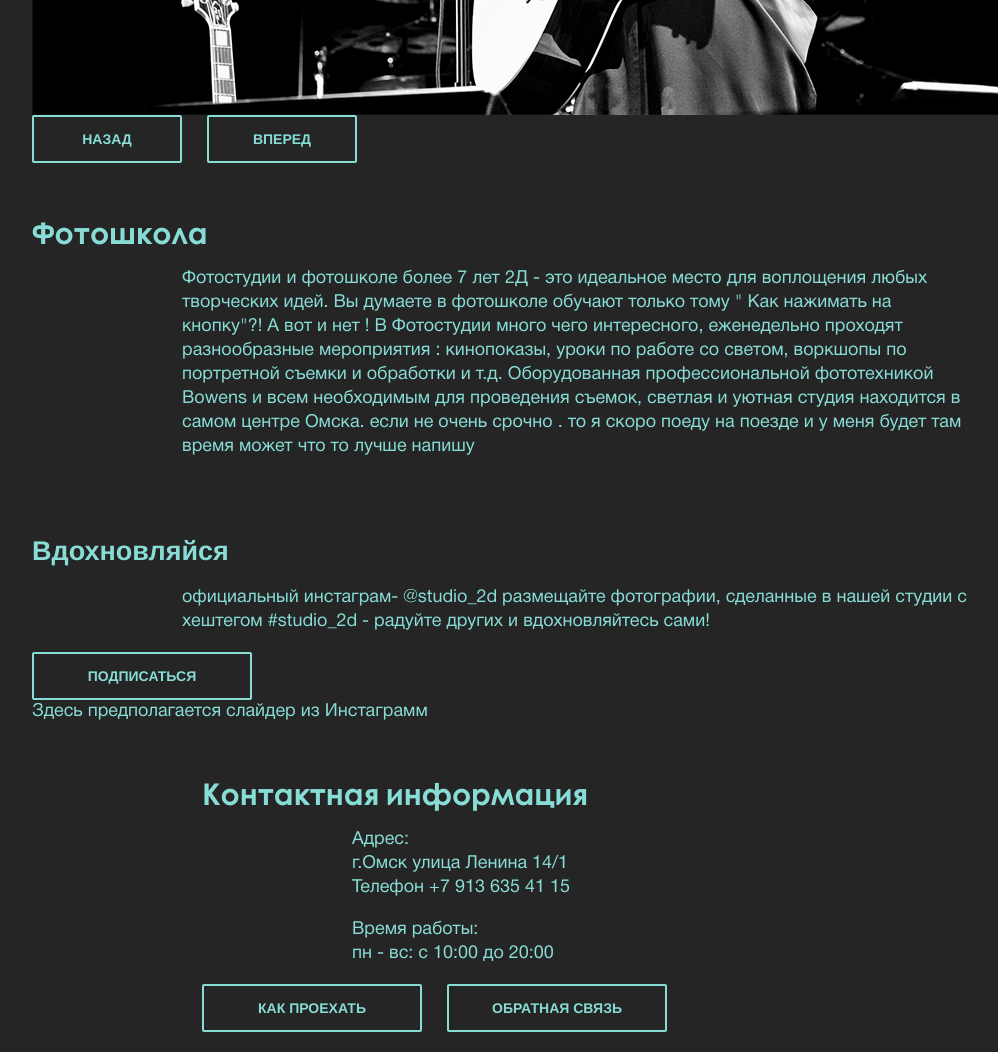
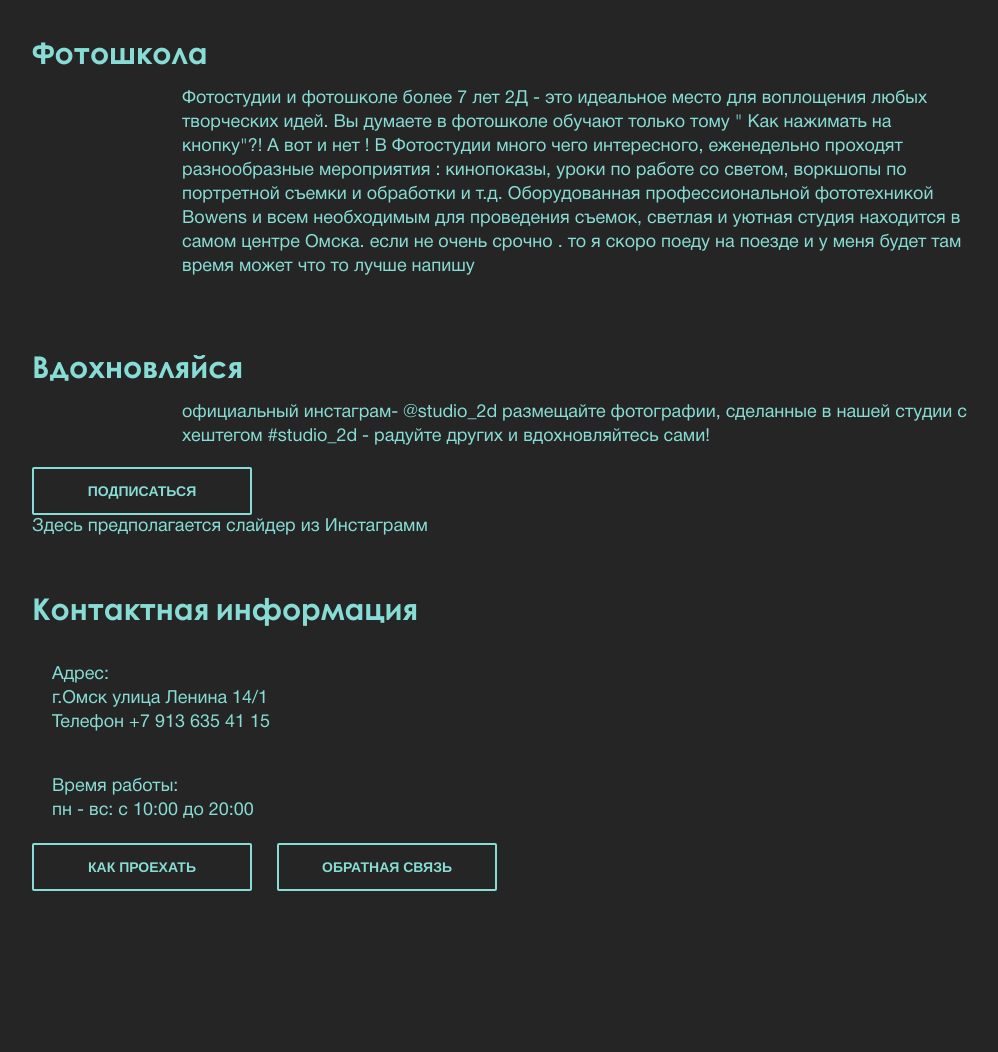
Before and after one commit to gaechka-masha/2D, a plain HTML site: page index.html in a window 1280 px wide. Shown: the part 1389-2441 px from the top of the page, without its empty margins (138-1136 px from the left). After the commit the page ends 2296 px from the top, so only its background shows below. Drawn offline with Linux system fonts and the light colour scheme.

Commit message:
рррр

```diff
--- a/css/style.css
+++ b/css/style.css
@@ -10,7 +10,7 @@
 
 body{
     min-width: 1040px;
-    margin: 0 auto;
+    margin: 0;
     padding: 0;
     font-size: 18px;
     line-height: 24px;
@@ -172,7 +172,7 @@ body{
 .index_content,
 .gallery{
 	width:940px;
-	margin-left: 150px;
+	margin:0 auto;
 	padding:20px;
 }
 
@@ -241,5 +241,19 @@ body{
 
 .gallery_content{
 	width: 1020px;
-	height: 680px;
+	height: 500px;
 }
+
+.index_content_left{
+	float: left;
+	width: 500px;
+}
+.index_content_left p{
+	margin: 0;
+	padding: 20px;
+}
+
+.index_content_right{
+	float: right;
+	width: 440px;
+}
--- a/index.html
+++ b/index.html
@@ -24,7 +24,7 @@
                 </nav>
             </div>
         </header>
-        <main class="container">
+        <main class="container clearfix">
             <div class="index_logo">
                 <img src="img/log_1.png" alt="Фотостудия 2D" width="261px" height="206px">
             </div>
@@ -48,7 +48,7 @@
             </div>
             <div class="gallery">
                 <figure class="gallery_content">
-                    <img src="img/slider_1.jpg" alt="Кекс смотрит на еду">
+                    <img src="img/slider_1.jpg" alt="Кекс смотрит на еду" width="1020px" height="500px" >
 
                 </figure>
                 <button class="btn gallery_prev">Назад</button>
@@ -65,7 +65,7 @@
                 если не очень срочно . то я скоро поеду на поезде и у меня будет там время может что то лучше напишу</p>
             </div>
             <div class="index_content">
-                <h2 class="inst-title">Вдохновляйся</h2>
+                <h2 class="index_content_title inst-title">Вдохновляйся</h2>
                 <p class="inst-item">официальный инстаграм- @studio_2d
                   размещайте фотографии, сделанные в нашей студии с хештегом #studio_2d - радуйте других и вдохновляйтесь сами!</p>
                 <a href="#" class="btn">Подписаться</a>
@@ -73,8 +73,8 @@
                    Здесь предполагается слайдер из Инстаграмм
                 </div>
             </div>
-            <footer class="container">
-                <div class="index_content">
+            <footer class="container index_content">
+                <div class="index_content_left">
                     <h2 class="index_content_title">Контактная информация</h2>
                     <p>
                         Адрес: <br>
@@ -88,6 +88,9 @@
                    <a href="#" class="btn">Как проехать</a>
                    <a href="#" class="btn">Обратная связь</a>
                </div>
+               <div class="index_content_right">
+                        <iframe src="https://yandex.ru/map-widget/v1/?um=constructor%3ARIscWBKdzF9YdSNkncSHtLdYuUXbID8e&amp;source=constructor" width="400" height="320" frameborder="0"></iframe>
+               </div>
             </footer>
         </main>
     </body>
```
